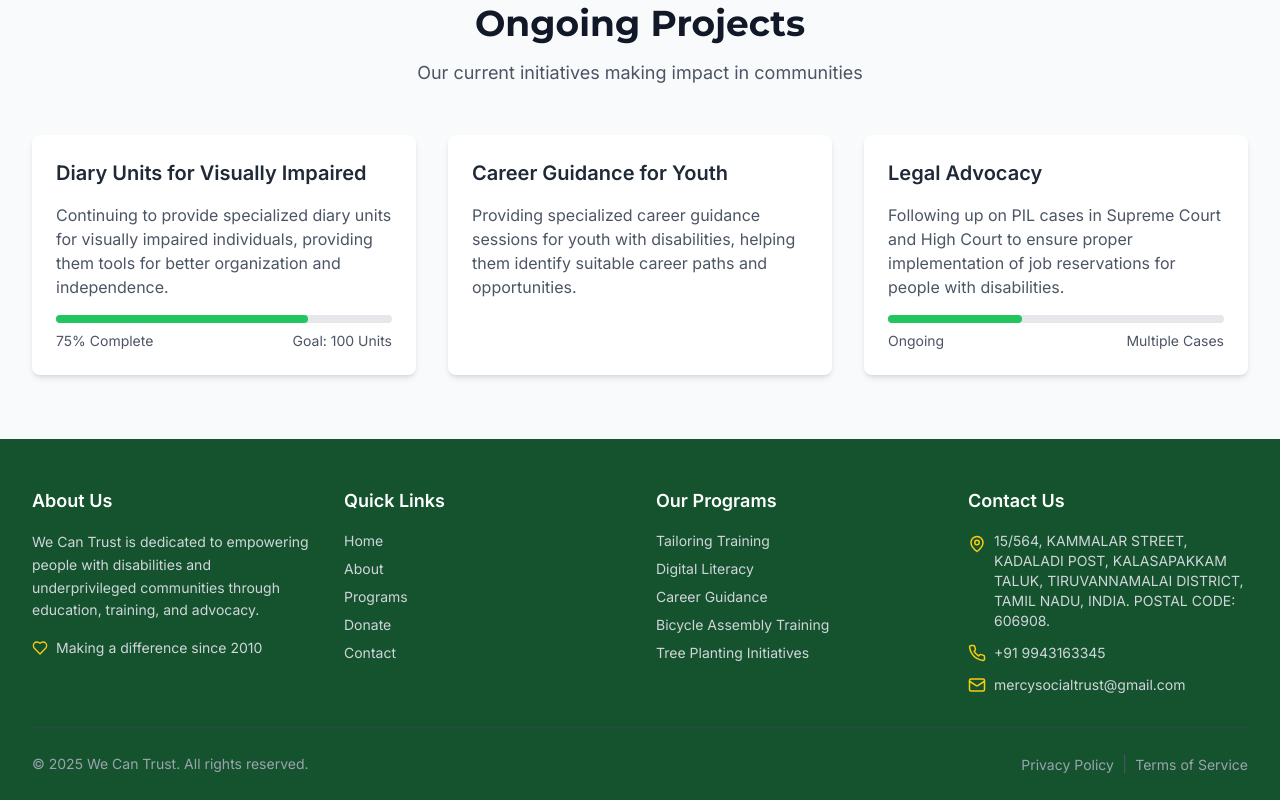
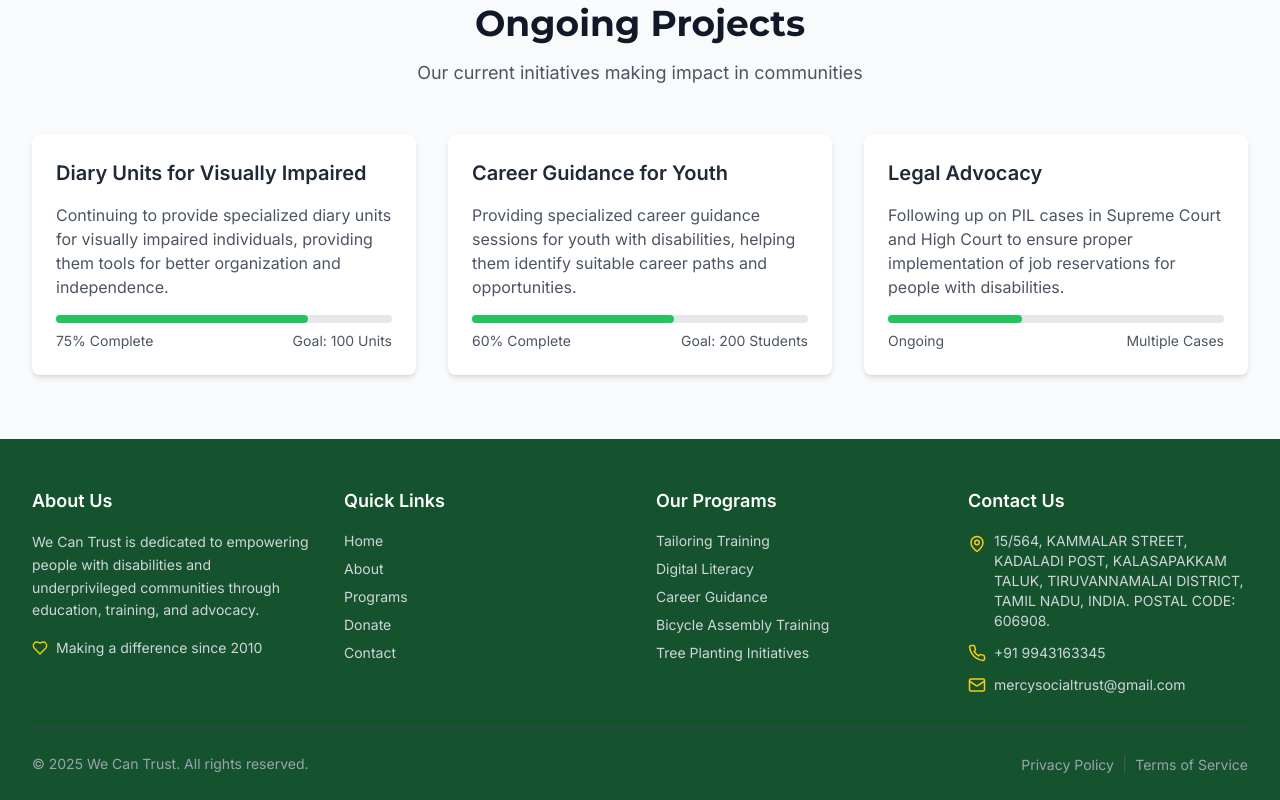
Before and after one commit to TamizhSK/we-can-trust, a React (Vite) app: page / in a window 1280 px wide. Shown: the part 3829-4629 px from the top of the page. Built offline with nearby package versions, Linux system fonts and the light colour scheme.

Commit message:
feature: added the timeline in about page

```diff
--- a/src/pages/HomePage.tsx
+++ b/src/pages/HomePage.tsx
@@ -268,7 +268,13 @@ const HomePage = () => {
                 Providing specialized career guidance sessions for youth with disabilities, helping them
                 identify suitable career paths and opportunities.
               </p>
-
+              <div className="w-full bg-gray-200 rounded-full h-2 mb-2">
+                <div className="bg-primary-500 h-2 rounded-full" style={{ width: '60%' }}></div>
+              </div>
+              <div className="flex justify-between text-sm text-gray-600">
+                <span>60% Complete</span>
+                <span>Goal: 200 Students</span>
+              </div>
             </Card>
 
             <Card className="p-6" hover>
```
